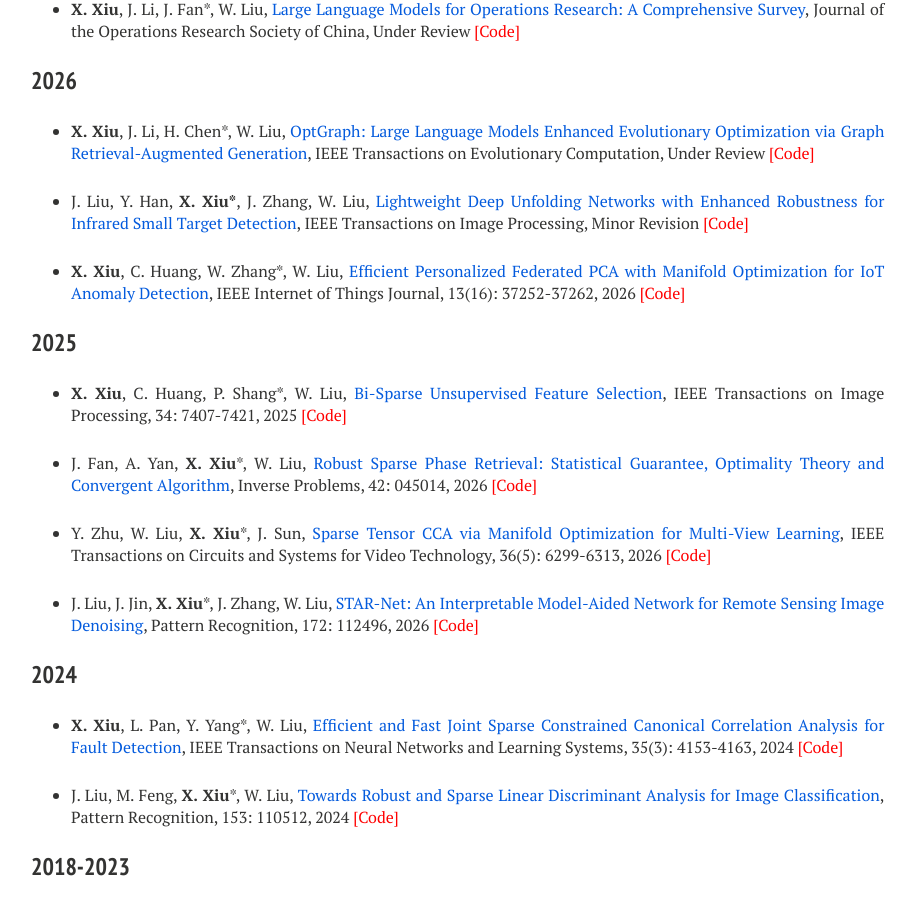
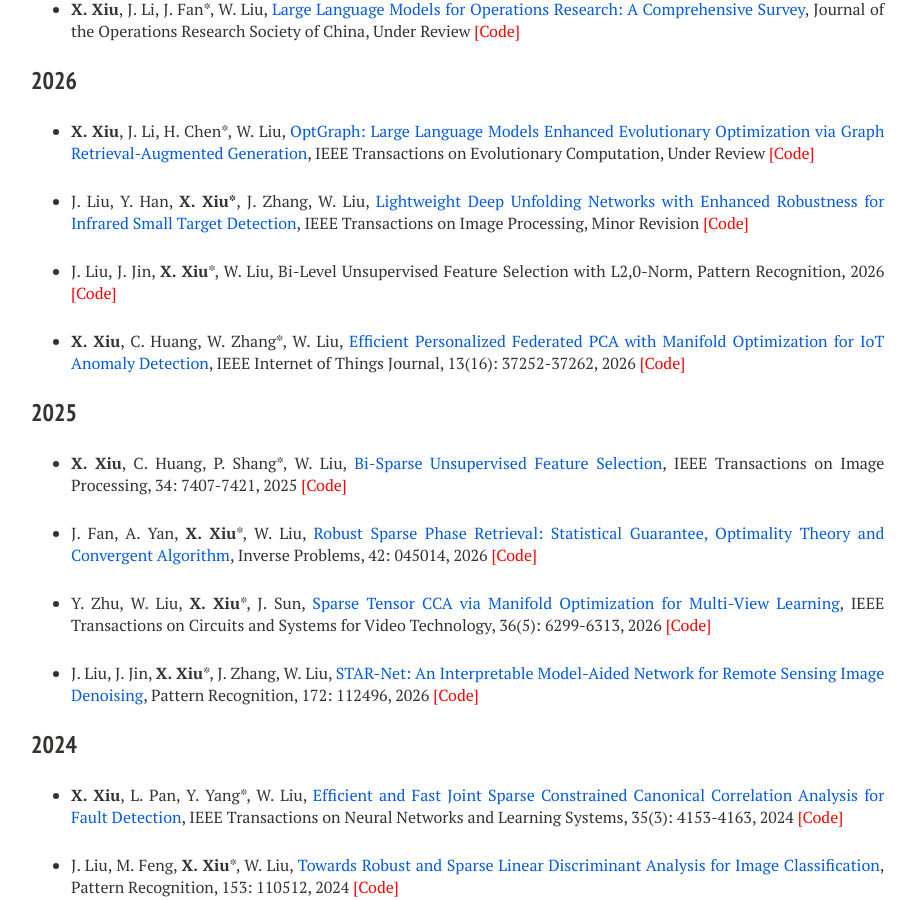
Before and after one commit to xianchaoxiu/xianchaoxiu.github.io, a Jekyll site: the page built from publications/index.md, in a window 1280 px wide and 900 px high, scrolled down 366 px. Shown: the whole window, without its empty margins (289-1205 px from the left). Built offline with Jekyll 4.4.1, drawn with Linux system fonts in a browser that asks for light colours; nearby versions of some CDN libraries.

Commit message:
Update index.md

```diff
--- a/publications/index.md
+++ b/publications/index.md
@@ -23,6 +23,8 @@ share: false
 * <b>X. Xiu</b>, J. Li, H. Chen*, W. Liu, <a href="https://arxiv.org/abs/2607.27918" class="textlink" target="_blank">OptGraph: Large Language Models Enhanced Evolutionary Optimization via Graph Retrieval-Augmented Generation</a>, IEEE Transactions on Evolutionary Computation, Under Review <a href="https://github.com/xianchaoxiu/OptGraph" class="textlink" target="_blank" style="color: red;">[Code]</a>
 
 * J. Liu, Y. Han, <b>X. Xiu*</b>, J. Zhang, W. Liu, <a href="https://arxiv.org/abs/2509.08205" class="textlink" target="_blank">Lightweight Deep Unfolding Networks with Enhanced Robustness for Infrared Small Target Detection</a>, IEEE Transactions on Image Processing, Minor Revision <a href="https://github.com/xianchaoxiu/L-RPCANet" class="textlink" target="_blank" style="color: red;">[Code]</a>
+
+* J. Liu, J. Jin, <b>X. Xiu</b>*, W. Liu, Bi-Level Unsupervised Feature Selection with L2,0-Norm, Pattern Recognition, 2026 <a href="https://github.com/xianchaoxiu/BLUFS" class="textlink" target="_blank" style="color: red;">[Code]</a>
 
 * <b>X. Xiu</b>, C. Huang, W. Zhang*, W. Liu, <a href="https://doi.org/10.1109/JIOT.2026.3701337" class="textlink" target="_blank">Efficient Personalized Federated PCA with Manifold Optimization for IoT Anomaly Detection</a>, IEEE Internet of Things Journal, 13(16): 37252-37262, 2026 <a href="https://github.com/xianchaoxiu/FedEP" class="textlink" target="_blank" style="color: red;">[Code]</a>
 
```
